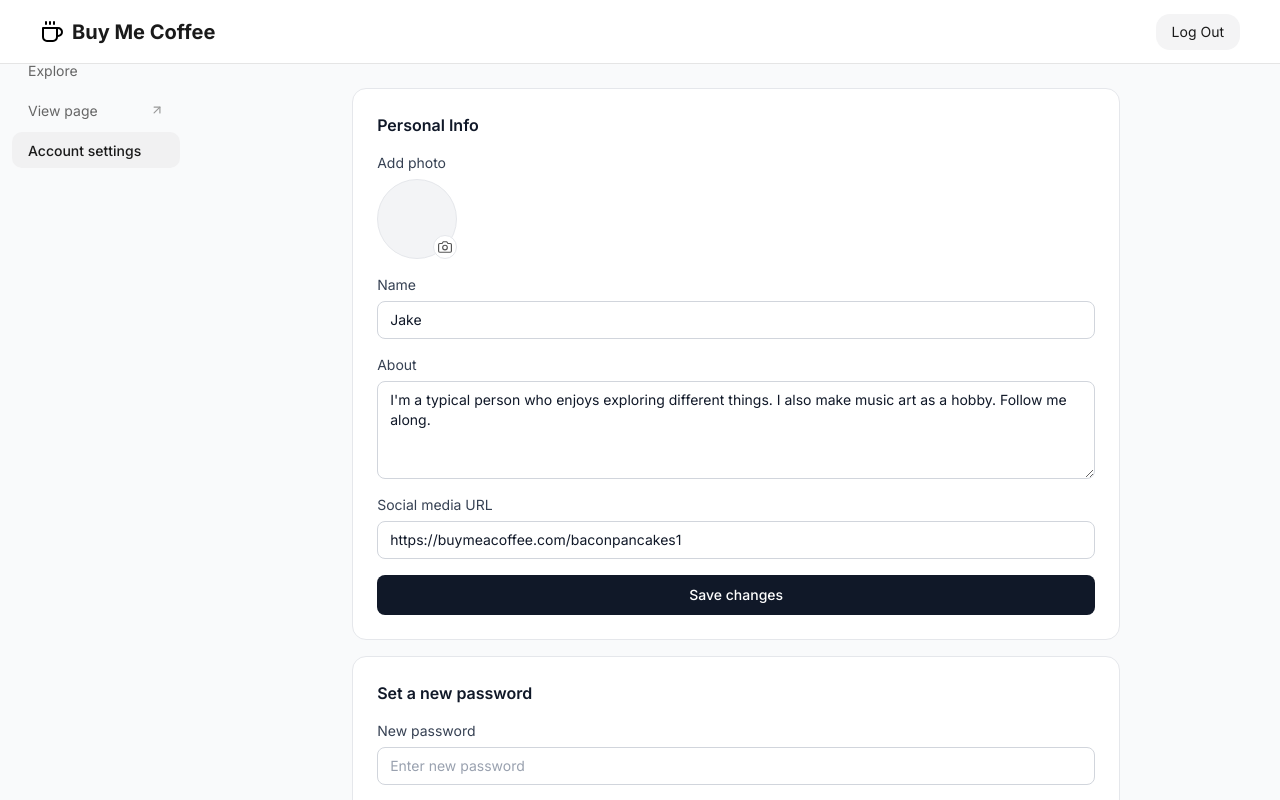
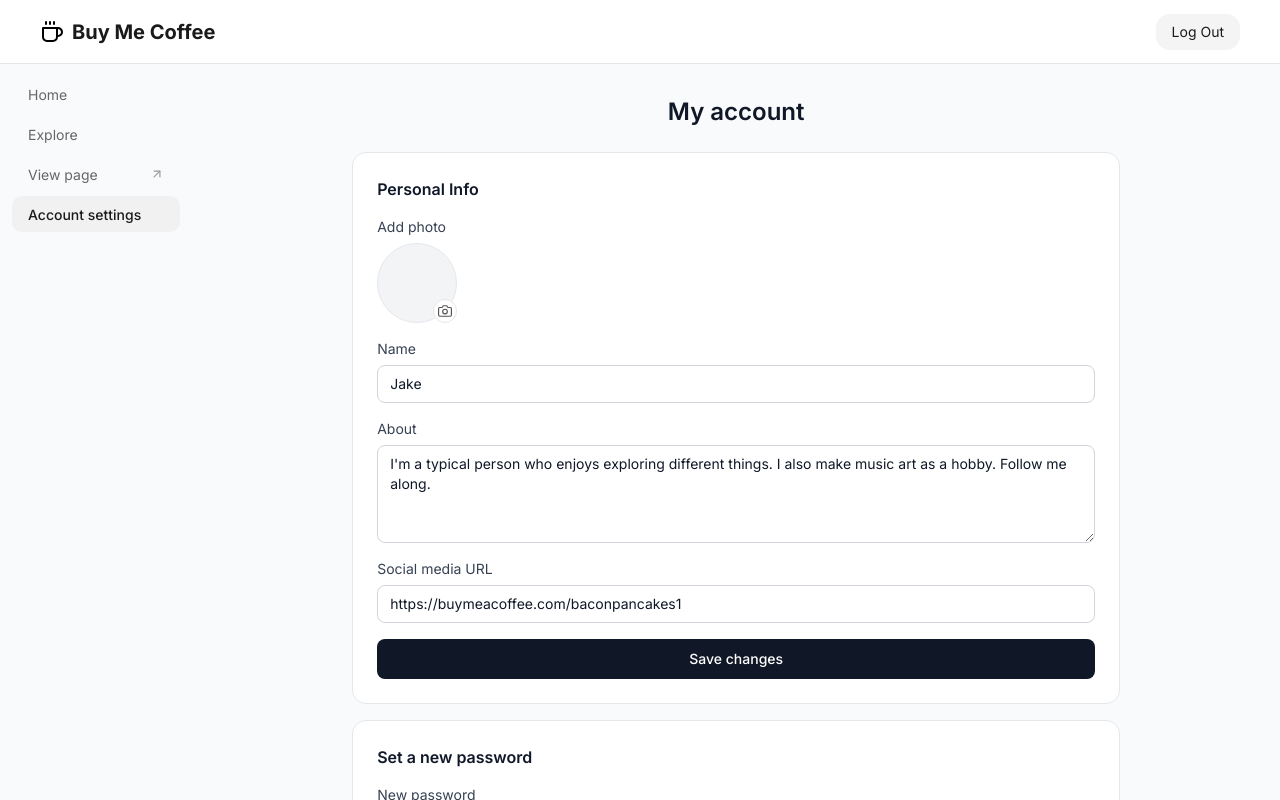
Before and after one commit to azaanm7/Team-2-BuyMeCoffee, a Next.js app: page /settings in a window 1280 px wide. Shown: the top 800 px of the page. Built offline with nearby package versions, Linux system fonts and the light colour scheme.

Commit message:
style fix

```diff
--- a/app/Homepage/page.tsx
+++ /dev/null
@@ -1,7 +0,0 @@
-import React from "react";
-
-const Home = () => {
-  return <div>Home</div>;
-};
-
-export default Home;
--- a/app/components/Header.tsx
+++ b/app/components/Header.tsx
@@ -3,7 +3,7 @@
 
 const Header = () => {
   return (
-    <div className="fixed top-0 left-0 right-0 z-20 bg-white border-b h-16 flex items-center justify-between px-10 font-sans">
+    <div className=" top-0 left-0 right-0 z-20 bg-white border-b h-16 flex items-center justify-between px-10 font-sans">
       <div className="flex items-center gap-2">
         <img src="/coffee.svg" alt="coffee" />
         <p className="font-bold text-xl">Buy Me Coffee</p>
--- a/app/globals.css
+++ b/app/globals.css
@@ -50,7 +50,7 @@
 
 :root {
   --background: oklch(1 0 0);
-  --foreground: oklch(0.145 0 0);
+  --foreground: oklch(100% 0.00011 271.152);
   --card: oklch(1 0 0);
   --card-foreground: oklch(0.145 0 0);
   --popover: oklch(1 0 0);
```
